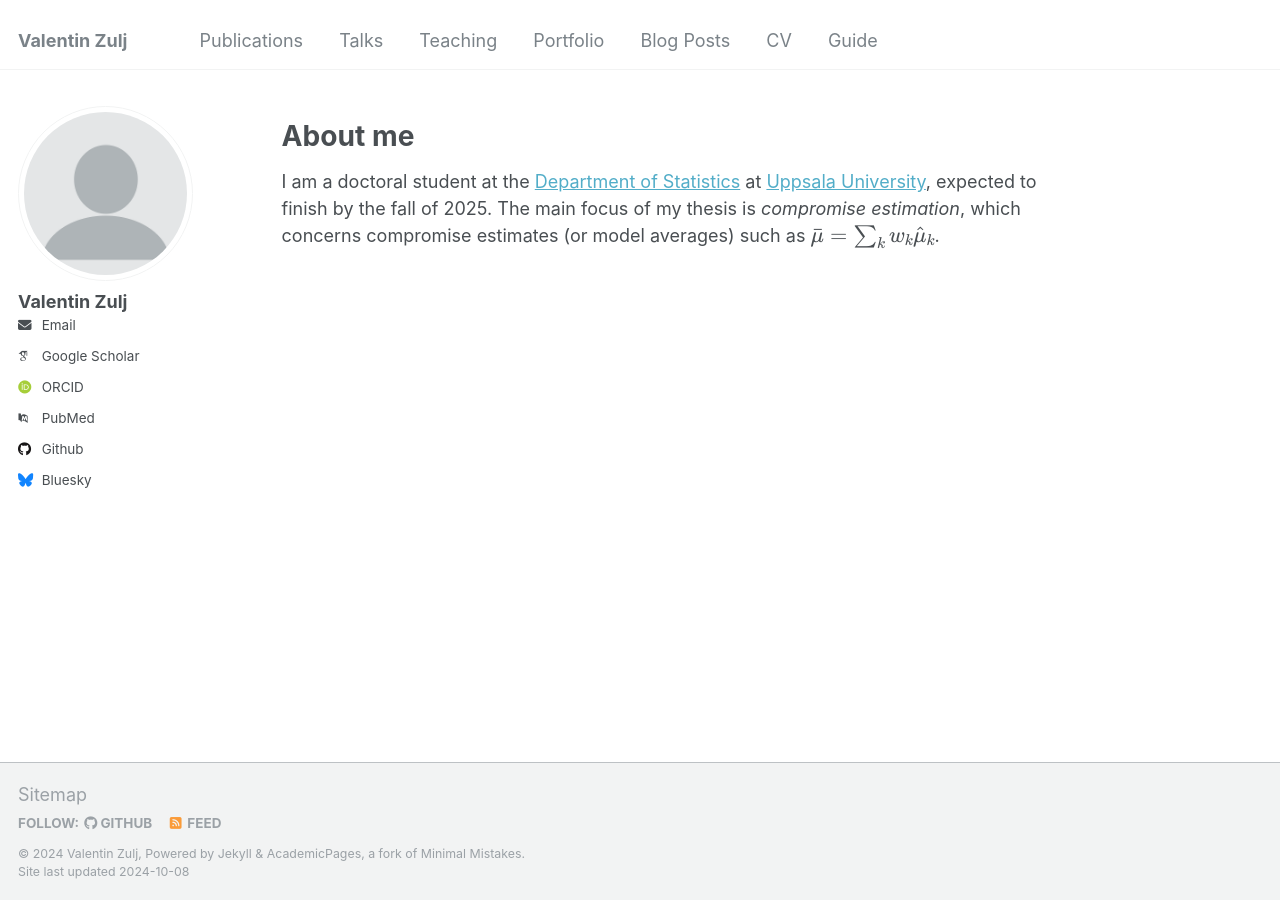
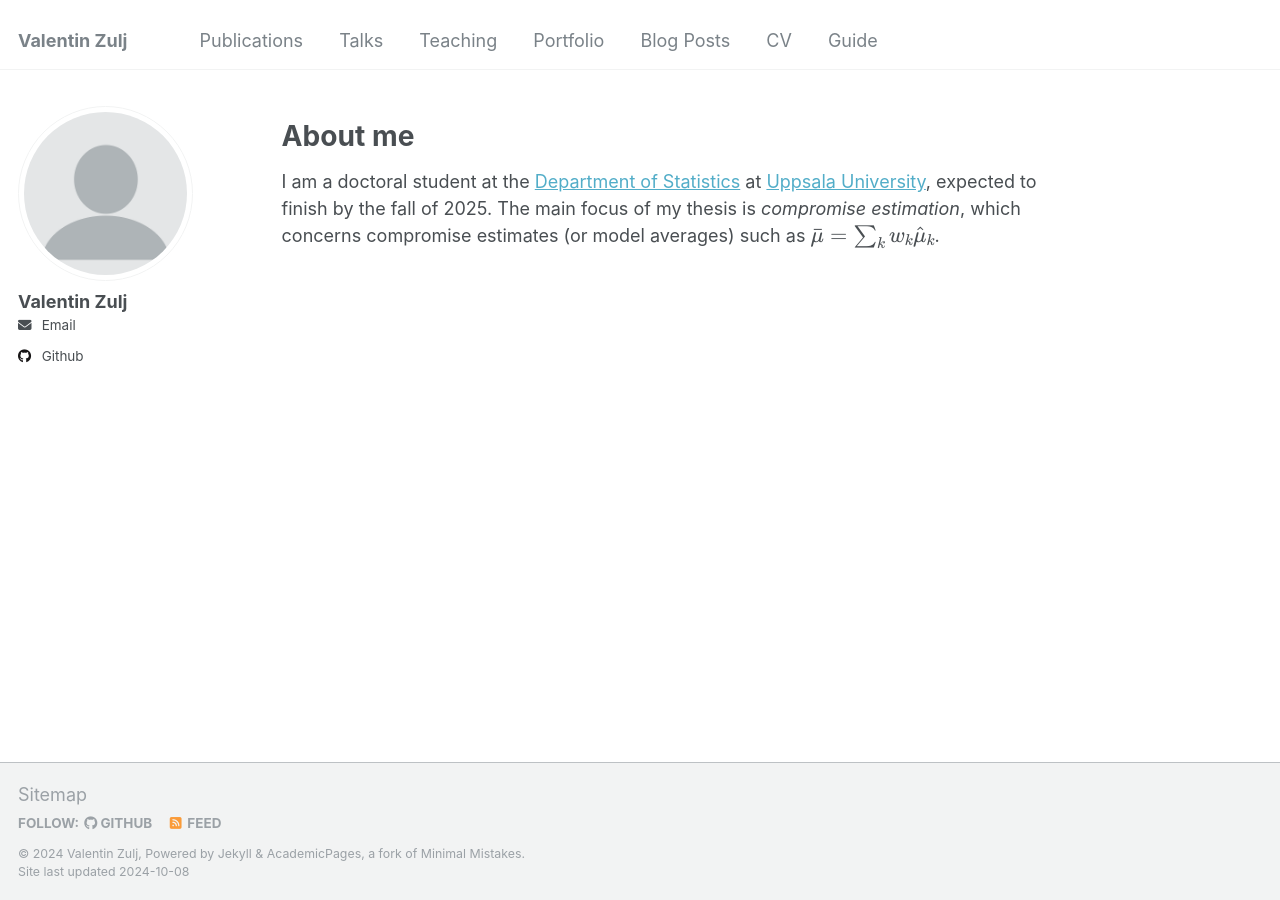
Before and after one commit to valentinzulj/valentinzulj.github.io, a Jekyll site: the page built from _pages/about.md, in a window 1280 px wide. Built offline with Jekyll 4.4.1, drawn with Linux system fonts in a browser that asks for light colours; some web fonts are replaced; some of the changed lines change nothing that is shown.

Commit message:
Update _config.yml

```diff
--- a/_config.yml
+++ b/_config.yml
@@ -32,23 +32,23 @@ author:
 
   # Academic websites
   arxiv            : # URL - Update with the correct link to your profile
-  googlescholar    : "https://scholar.google.com/citations?user=PS_CX0AAAAAJ"
+  googlescholar    : #"https://scholar.google.com/citations?user=PS_CX0AAAAAJ"
   impactstory      : # URL
-  orcid            : "http://orcid.org/yourorcidurl"
+  orcid            : #"http://orcid.org/yourorcidurl"
   semantic         : # URL
-  pubmed           : "https://www.ncbi.nlm.nih.gov/pubmed/?term=john+snow"
+  pubmed           : #"https://www.ncbi.nlm.nih.gov/pubmed/?term=john+snow"
   researchgate     : # URL
 
   # Repositories and software development
   bitbucket        : # Username - Update with your username on the site
   codepen          : # Username
   dribbble         : # Username
-  github           : "academicpages"
+  github           : "valentinzulj"
   kaggle           : # Username
   stackoverflow    : # User number or user number and name (i.e., use "1" or "1/jeff-atwood")
 
   # Social media
-  bluesky          : "bsky.app" # Replace this with you Bluesky username
+  bluesky          : # "bsky.app" # Replace this with you Bluesky username
   facebook         : # Username
   flickr           : # Username
   foursquare       : # Username
```
